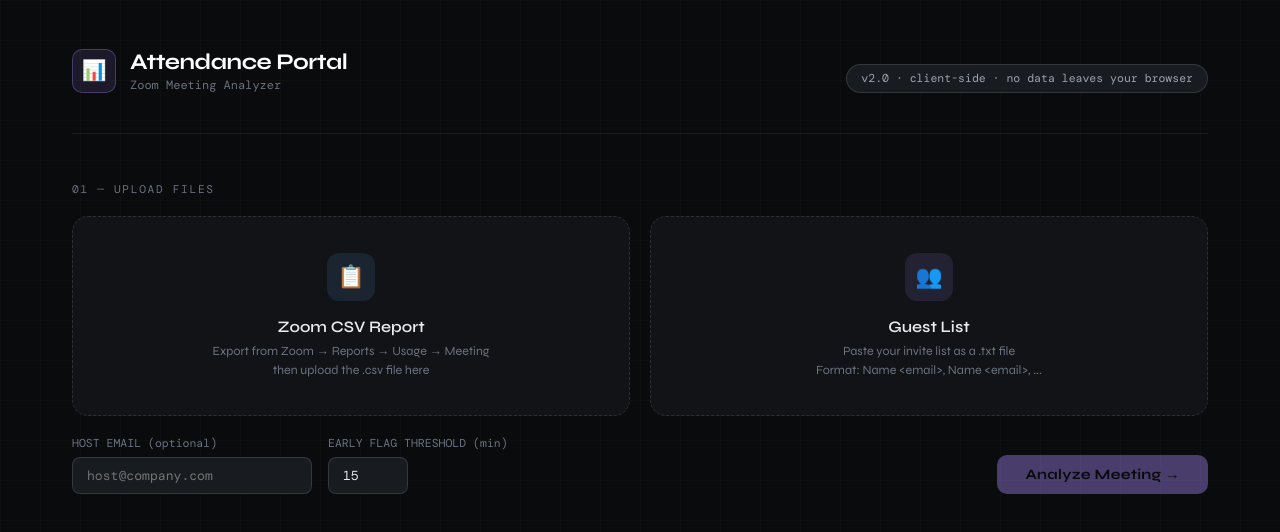
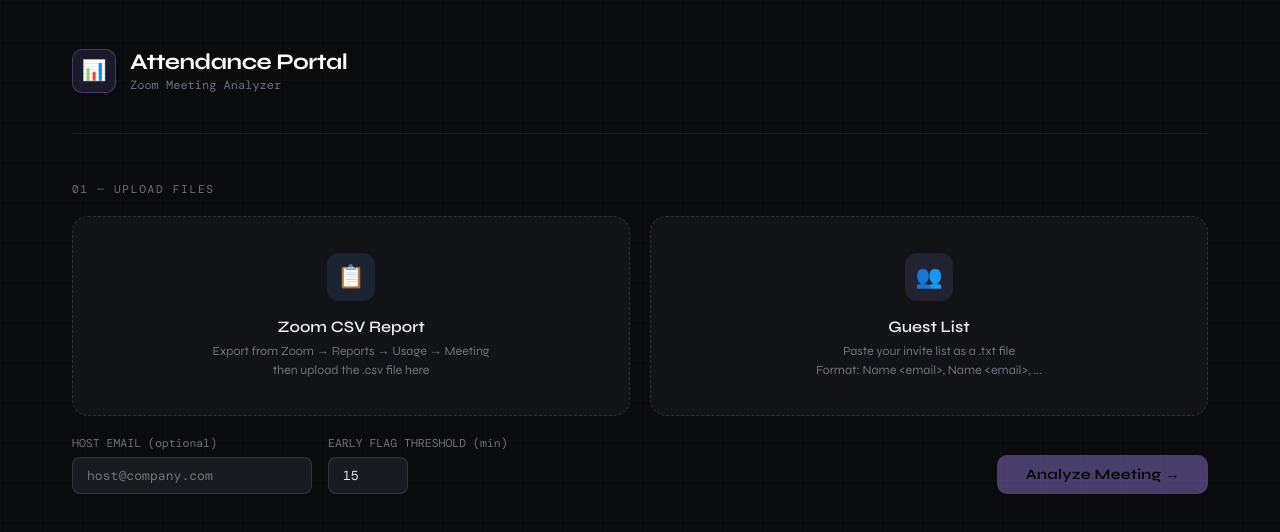
Before and after one commit to himesh026/Zoom-Attendance-Dashboard, a plain HTML site: page index.html in a window 1280 px wide. Drawn offline with nearby package versions, Linux system fonts and the light colour scheme.

Commit message:
Update index.html

```diff
--- a/index.html
+++ b/index.html
@@ -471,7 +471,6 @@
         <p>Zoom Meeting Analyzer</p>
       </div>
     </div>
-    <div class="header-badge">v2.0 · client-side · no data leaves your browser</div>
   </header>
 
   <!-- UPLOAD SECTION -->
```
